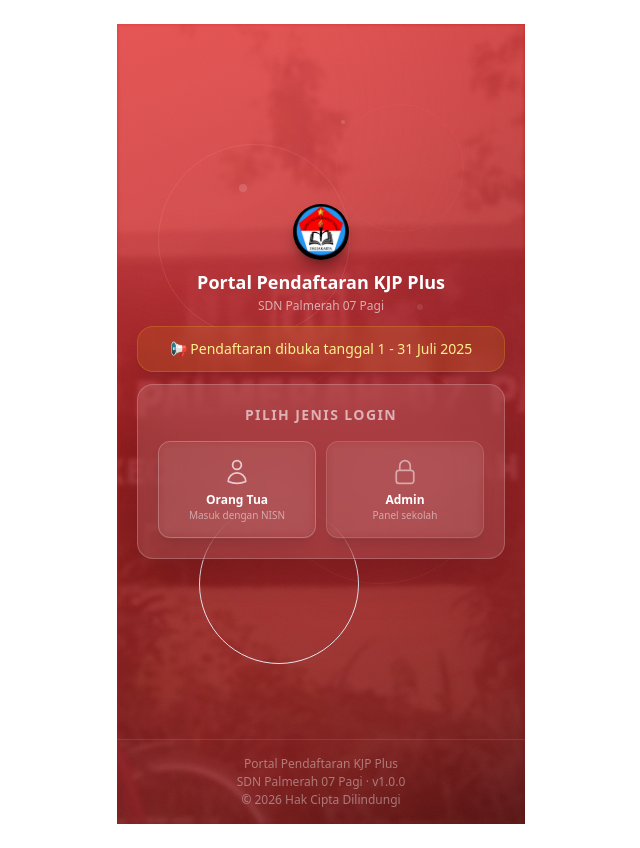
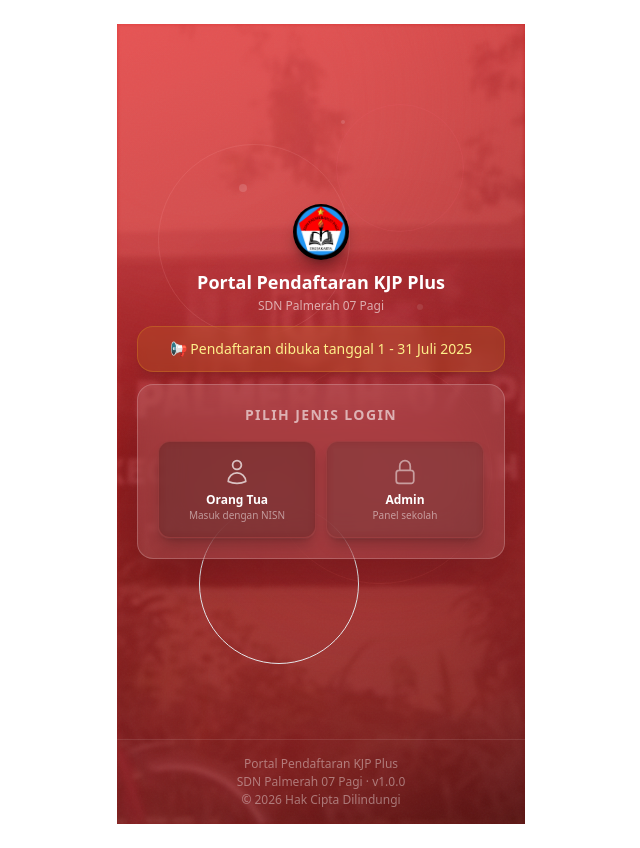
Before and after one commit to pakchoy-kreacy/kjp-palmerah07, a Next.js app: page / in a window 1280 px wide. Shown: the whole page, without its empty margins (319-959 px from the left). Built offline with nearby package versions, Linux system fonts and the light colour scheme.

Commit message:
fix: login selector pakai bg red-950 blend sama gradient

```diff
--- a/components/LoginSelector.tsx
+++ b/components/LoginSelector.tsx
@@ -18,7 +18,7 @@
       <div className="grid grid-cols-2 gap-2.5">
         <button
           onClick={onSelectParent}
-          className="group relative overflow-hidden rounded-xl border border-white/25 bg-white/12 px-3 py-4 text-center text-white shadow-lg shadow-black/10 backdrop-blur-sm transition-all duration-300 hover:scale-[1.03] hover:border-white/50 hover:bg-white/20 hover:shadow-xl active:scale-[0.97]"
+          className="group relative overflow-hidden rounded-xl border border-red-400/20 bg-red-950/40 px-3 py-4 text-center text-white shadow-lg shadow-black/20 backdrop-blur-sm transition-all duration-300 hover:scale-[1.03] hover:border-red-300/40 hover:bg-red-950/60 hover:shadow-xl active:scale-[0.97]"
         >
           <svg
             className="mx-auto mb-1.5 h-7 w-7 text-white/70 transition-colors group-hover:text-white"
@@ -43,7 +43,7 @@
 
         <button
           onClick={onSelectAdmin}
-          className="group relative overflow-hidden rounded-xl border border-white/15 bg-white/8 px-3 py-4 text-center text-white shadow-lg shadow-black/10 backdrop-blur-sm transition-all duration-300 hover:scale-[1.03] hover:border-white/40 hover:bg-white/15 hover:shadow-xl active:scale-[0.97]"
+          className="group relative overflow-hidden rounded-xl border border-red-400/15 bg-red-950/30 px-3 py-4 text-center text-white shadow-lg shadow-black/20 backdrop-blur-sm transition-all duration-300 hover:scale-[1.03] hover:border-red-300/30 hover:bg-red-950/50 hover:shadow-xl active:scale-[0.97]"
         >
           <svg
             className="mx-auto mb-1.5 h-7 w-7 text-white/50 transition-colors group-hover:text-white"
```
